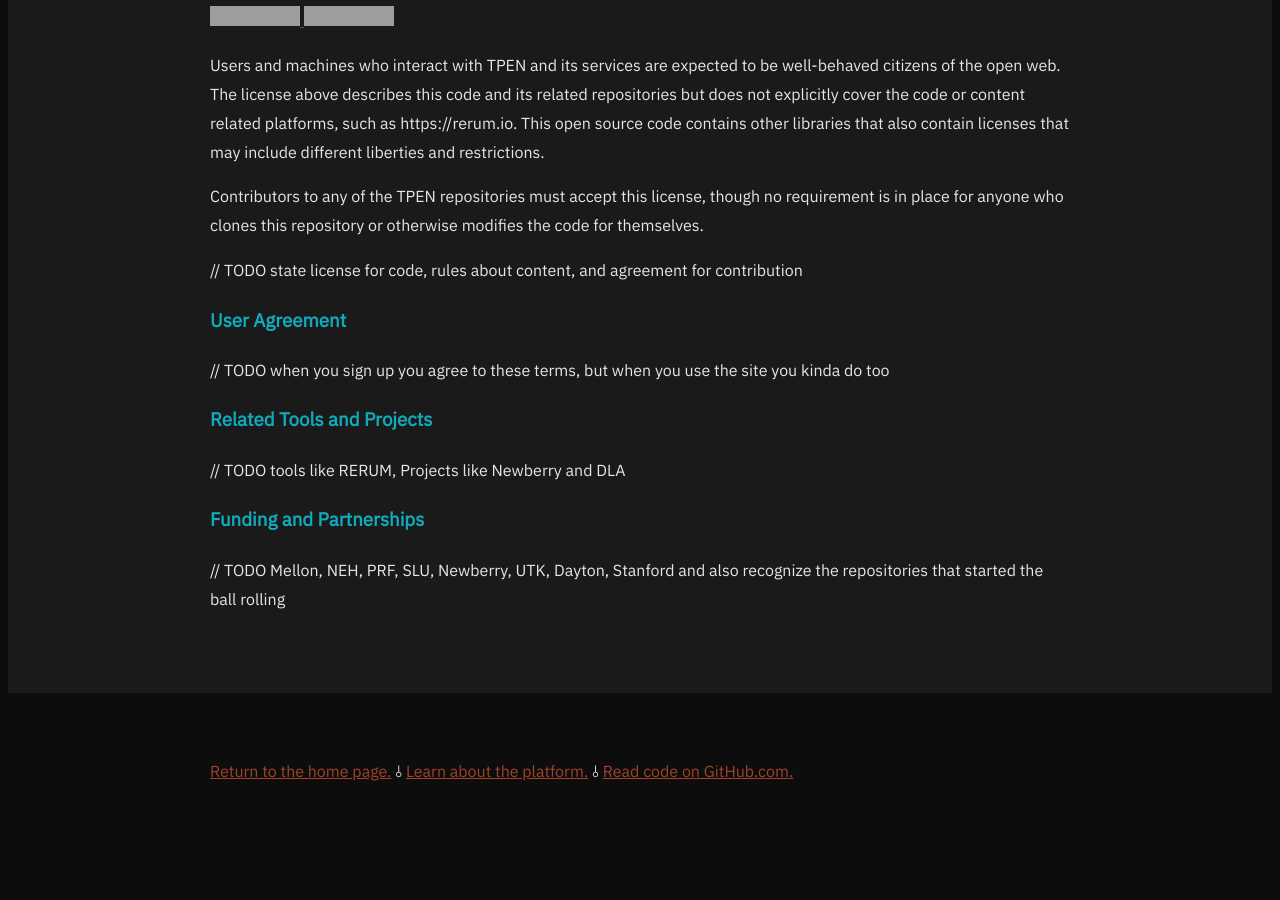
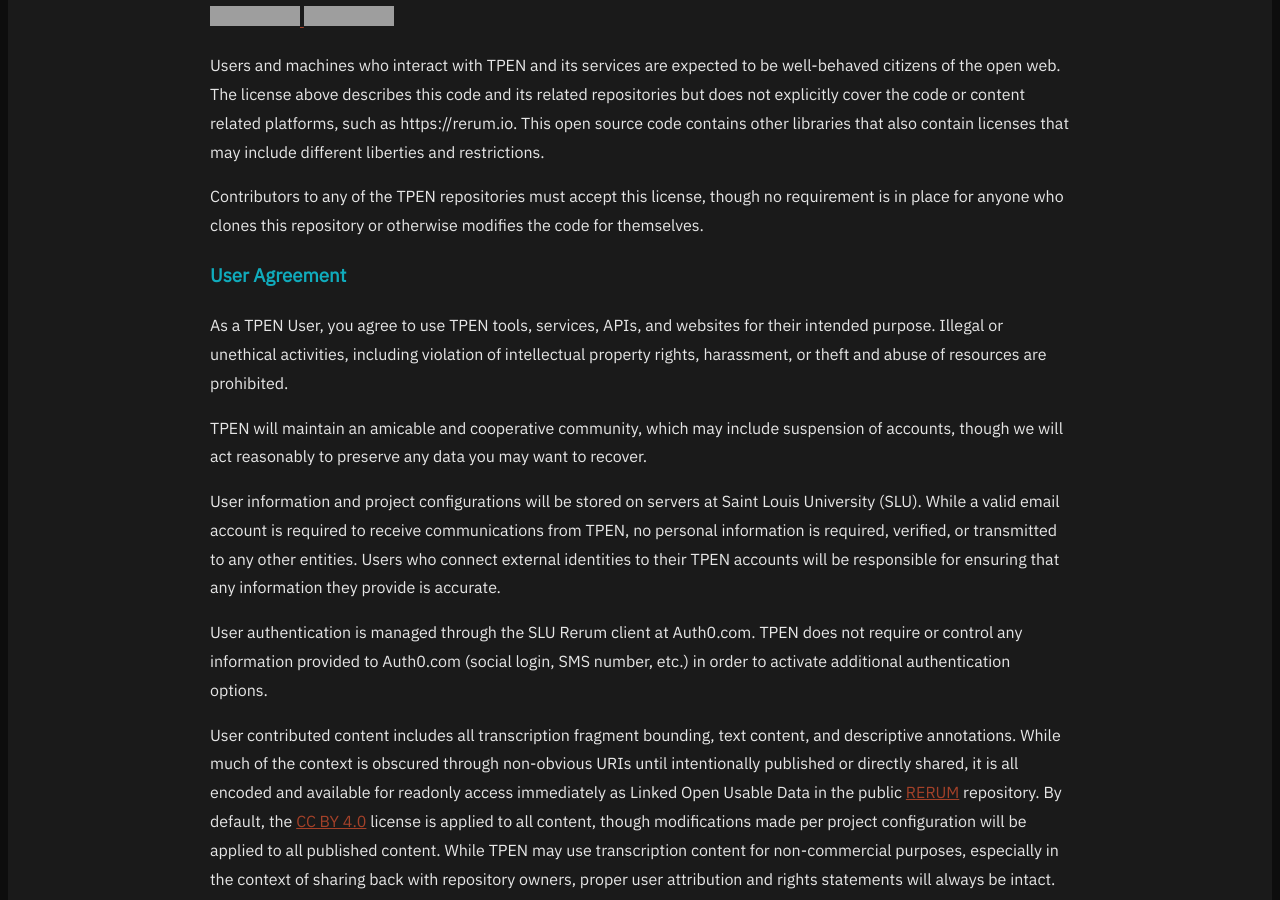
Before and after one commit to CenterForDigitalHumanities/TPEN3, a Jekyll site: the page built from pages/about.md, in a window 1280 px wide and 900 px high, scrolled down 2258 px. Built offline with Jekyll 4.4.1, drawn with Linux system fonts in a browser that asks for light colours; some of the changed text lies outside the part shown; grey boxes are pictures that could not be loaded.

Commit message:
Update about.md

```diff
--- a/pages/about.md
+++ b/pages/about.md
@@ -64,13 +64,21 @@
 Contributors to any of the TPEN repositories must accept this license, though no requirement is in place
 for anyone who clones this repository or otherwise modifies the code for themselves.
 
-// TODO
-state license for code, rules about content, and agreement for contribution
-
 ### User Agreement
 
-// TODO
-when you sign up you agree to these terms, but when you use the site you kinda do too
+As a TPEN User, you agree to use TPEN tools, services, APIs, and websites for their intended purpose. Illegal or unethical activities, including violation of intellectual property rights, harassment, or theft and abuse of resources are prohibited.
+
+TPEN will maintain an amicable and cooperative community, which may include suspension of accounts, though we will act reasonably to preserve any data you may want to recover.
+
+User information and project configurations will be stored on servers at Saint Louis University (SLU). While a valid email account is required to receive communications from TPEN, no personal information is required, verified, or transmitted to any other entities. Users who connect external identities to their TPEN accounts will be responsible for ensuring that any information they provide is accurate.
+
+User authentication is managed through the SLU Rerum client at Auth0.com. TPEN does not require or control any information provided to Auth0.com (social login, SMS number, etc.) in order to activate additional authentication options.
+
+User contributed content includes all transcription fragment bounding, text content, and descriptive annotations. While much of the context is obscured through non-obvious URIs until intentionally published or directly shared, it is all encoded and available for readonly access immediately as Linked Open Usable Data in the public [RERUM](https://rerum.io/) repository. By default, the [CC BY 4.0](http://creativecommons.org/licenses/by/4.0/) license is applied to all content, though modifications made per project configuration will be applied to all published content. While TPEN may use transcription content for non-commercial purposes, especially in the context of sharing back with repository owners, proper user attribution and rights statements will always be intact.
+
+Resources being annotated are not necessarily hosted or owned by TPEN and any available rights statements will be visible to viewers of the project. TPEN does not make any non-automated efforts to verify the right to annotate resources and relies on users to act responsibly.
+
+TPEN does not share user information and will never publish any information except the Agent URI that identifies you in RERUM. While individuals have the right to release any additional information by appending information to their own public profile, this is never required.
 
 ### Related Tools and Projects
 
```
